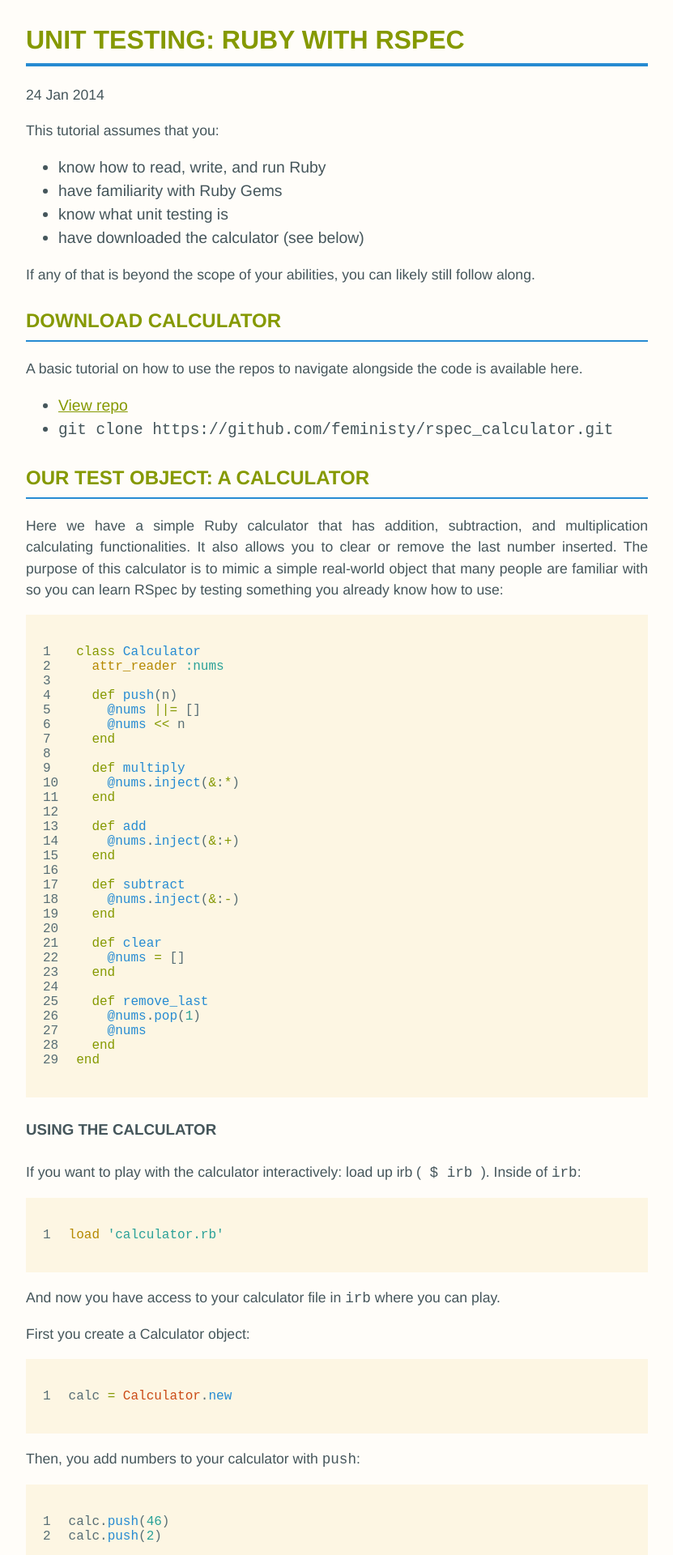
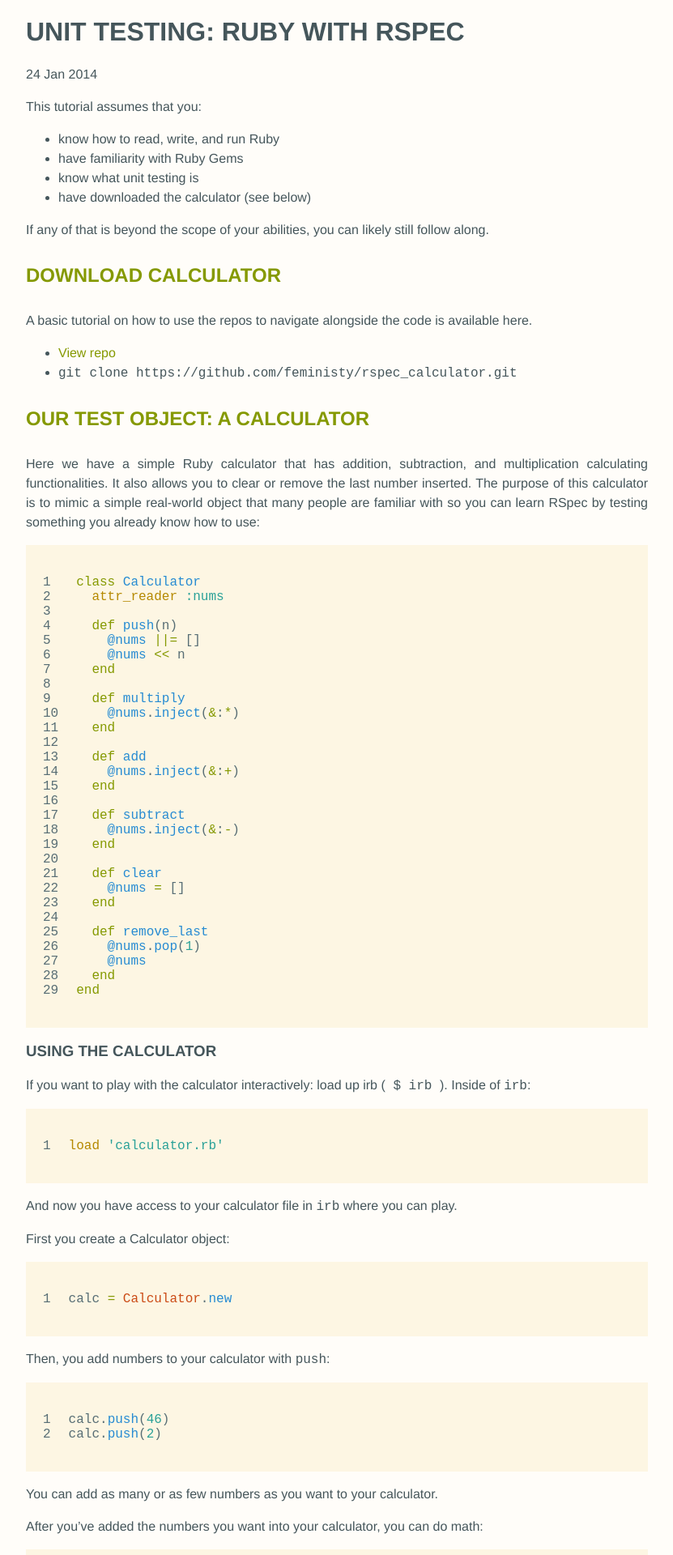
Before and after one commit to feministy/testing, a Jekyll site: the page built from _posts/2014-01-24-ruby-rspec.md, in a window 1280 px wide. Shown: the top 1920 px of the page at 81% size, without its empty margins (224-1055 px from the left). Built offline with Jekyll 4.4.1, drawn with Linux system fonts in a browser that asks for light colours; Markdown is read by kramdown in place of the engine named in the settings.

```diff
--- a/stylesheets/main.css
+++ b/stylesheets/main.css
@@ -1,43 +1,44 @@
-/* line 11, ../sass/_variables.scss */
+/* line 12, ../sass/_variables.scss */
 h1, h2, h3, h4, h5, h6 {
   font-family: "brandon-grotesque", Helvetica, Arial, sans-serif;
 }
 
-/* line 12, ../sass/_variables.scss */
+/* line 16, ../sass/_variables.scss */
 html, body,
 .pure-g [class*="pure-u"],
 .pure-g-r [class*="pure-u"] {
   font-family: "proxima-nova", "Proxima Nova", Helvetica, Arial, sans-serif;
 }
 
-/* line 14, ../sass/_variables.scss */
-h1, h2, h3, h4, h5, h6 {
-  padding: 10px 0px;
+/* line 17, ../sass/_variables.scss */
+.post h6 {
+  padding: 0px;
+  margin: 0px;
 }
 
-/* line 16, ../sass/_variables.scss */
+/* line 18, ../sass/_variables.scss */
 html, body,
 .pure-g [class*="pure-u"],
 .pure-g-r [class*="pure-u"] {
   color: #45565b;
 }
 
-/* line 17, ../sass/_variables.scss */
+/* line 19, ../sass/_variables.scss */
 .post h6 {
   color: #dc322f;
 }
 
-/* line 18, ../sass/_variables.scss */
-a, h1, .post h2 {
+/* line 20, ../sass/_variables.scss */
+a, .post h1, .post h2 {
   color: #859900;
 }
 
-/* line 19, ../sass/_variables.scss */
+/* line 21, ../sass/_variables.scss */
 h1, h2, h3, h4, h5, h6 {
   text-transform: uppercase;
 }
 
-/* line 23, ../sass/_variables.scss */
+/* line 25, ../sass/_variables.scss */
 h1, h2, h3, h4, h5, h6 {
   font-weight: 900;
 }
@@ -50,31 +51,51 @@ html, body,
 }
 
 /* line 11, ../sass/main.scss */
-p, ul, li {
-  font-size: 1.1em;
+p, ul, ol, li {
+  font-size: 1em;
   line-height: 1.5em;
   text-align: justify;
 }
 
-/* line 21, ../sass/main.scss */
+/* line 17, ../sass/main.scss */
+a {
+  text-decoration: none;
+}
+
+/* line 22, ../sass/main.scss */
 pre {
   padding: 10px;
 }
 
-/* line 32, ../sass/main.scss */
-h1 {
-  border-bottom: 4px solid #268bd2;
+/* line 33, ../sass/main.scss */
+.header {
+  text-align: center;
+  font-size: 1.25em;
+  border-bottom: 8px solid #268bd2;
 }
 
-/* line 38, ../sass/main.scss */
+/* line 39, ../sass/main.scss */
+.nav {
+  padding: 10px 0px 0px 0px;
+  font-size: 0.8em;
+}
+
+/* line 44, ../sass/main.scss */
+.content {
+  padding-bottom: 20px;
+}
+
+/* line 49, ../sass/main.scss */
+.post h1 {
+  padding: 10px;
+}
+/* line 54, ../sass/main.scss */
 .post h2 {
-  border-bottom: 2px solid #268bd2;
+  padding: 10px 0px;
 }
-/* line 42, ../sass/main.scss */
+/* line 59, ../sass/main.scss */
 .post h6 {
+  text-align: right;
   font-family: monospace, "proxima-nova", "Proxima Nova", Helvetica, Arial, sans-serif;
-  padding: 0px;
-  margin: 0px;
-  text-align: right;
   font-size: 0.75em;
 }
```
Also changed, not shown: sass/_variables.scss (+10 -3 lines), sass/main.scss (+28 -12 lines).
